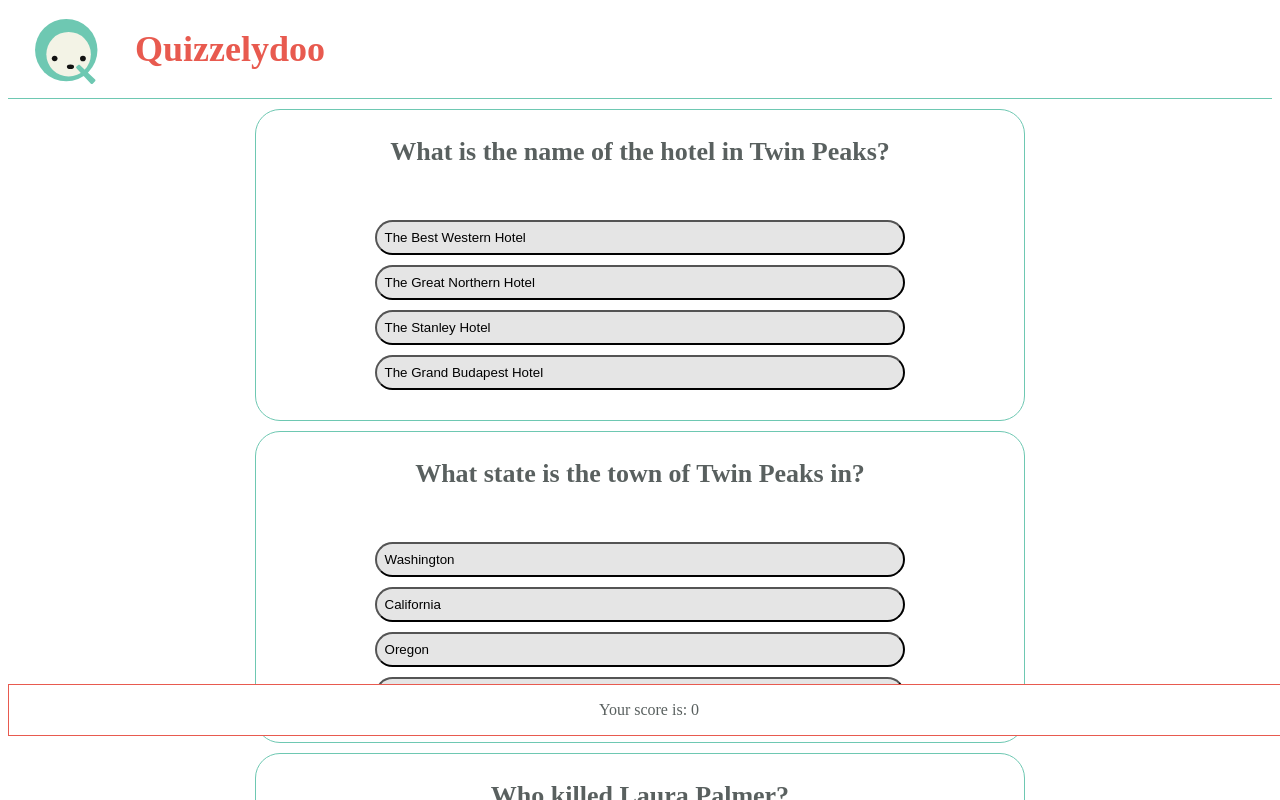
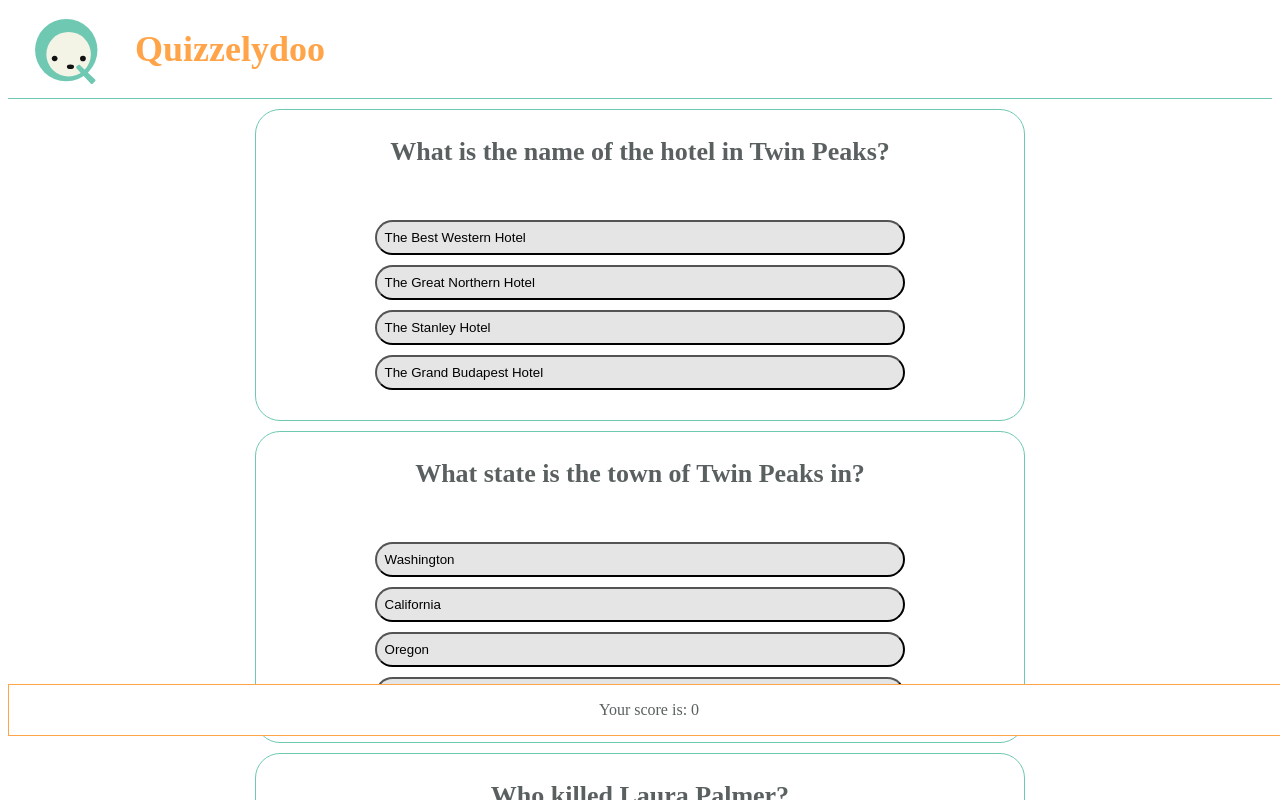
Before and after one commit to tinitrimble/quizzelythree, a Gatsby app: page /App in a window 1280 px wide. Both pictures are taken after a click on the button "Begin Quiz". Shown: the top 800 px of the page. Built offline with nearby package versions, Linux system fonts and the light colour scheme.

Commit message:
colors less buzzfed

```diff
--- a/src/pages/App.css
+++ b/src/pages/App.css
@@ -17,7 +17,7 @@
 
 .App .page-name {
   display: inline;
-  color: #E85A4F;
+  color: #ffa449;
   vertical-align: middle;
   padding: 16px 2px 2px 2px;
   font-size: 36px;
--- a/src/pages/Counter.css
+++ b/src/pages/Counter.css
@@ -1,5 +1,5 @@
 .counter-info {
-  border: 1px solid #E85A4F;
+  border: 1px solid #ffa449;
   background-color: white;
   color: black;
   margin-bottom: 26px;
--- a/src/pages/Introquiz.css
+++ b/src/pages/Introquiz.css
@@ -41,7 +41,7 @@
 }
 
 .App .begin-quiz:active {
-  background-color: #E85A4F;
+  background-color: #ffa449;
   color: #fff;
 }
 
```
